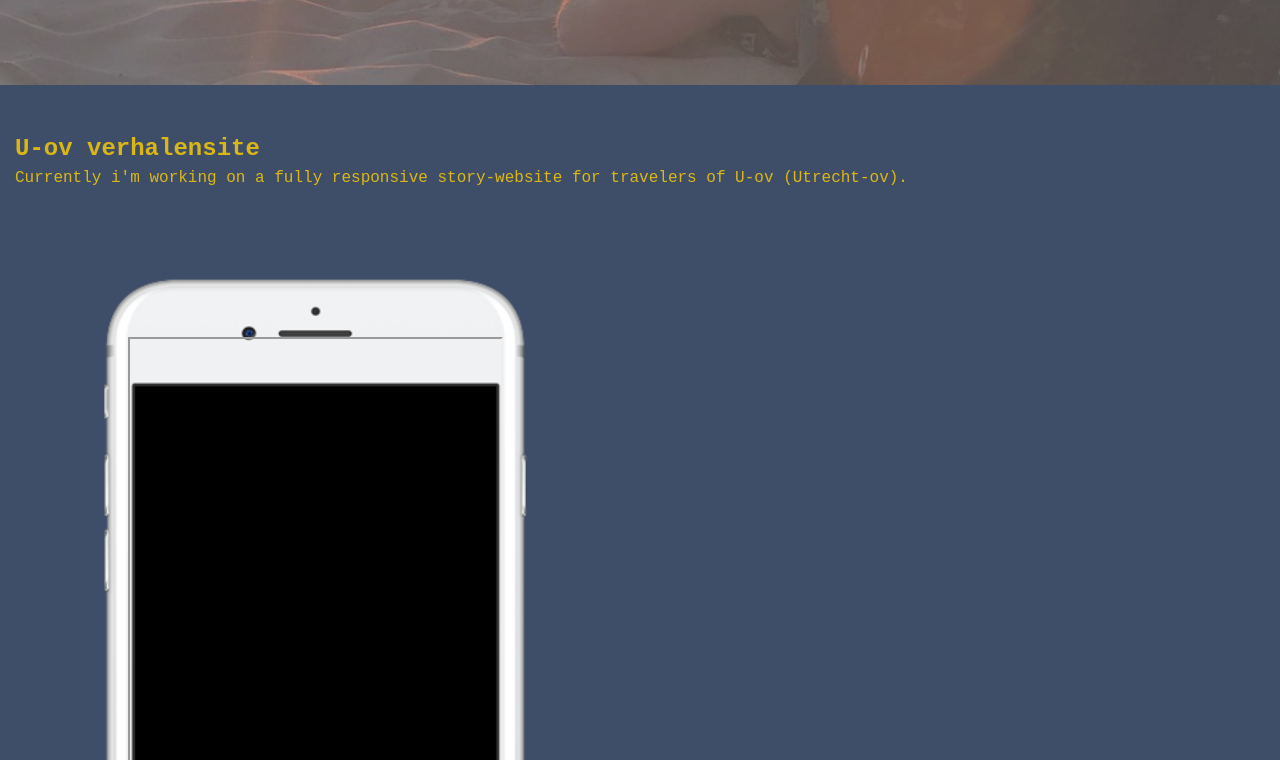
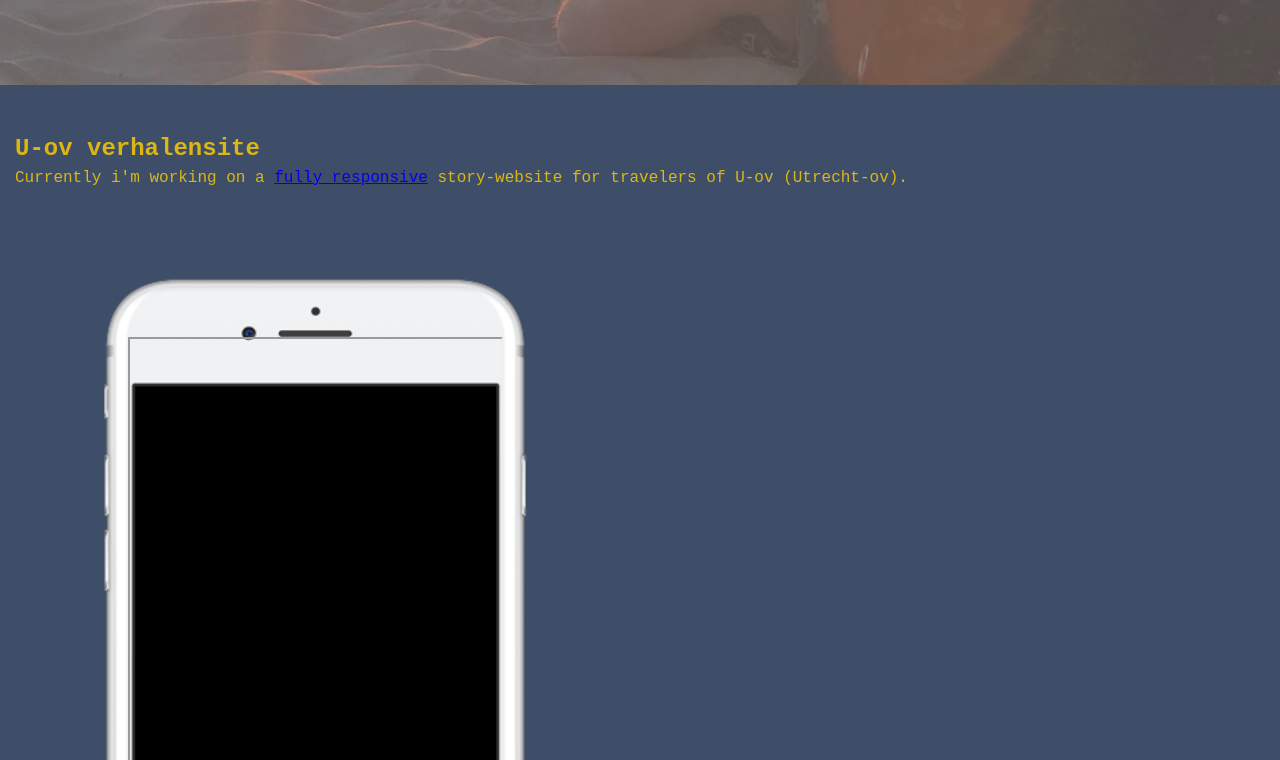
Before and after one commit to Mokerstier/PortfolioWvdH, a plain HTML site: page index.html in a window 1280 px wide. Shown: the part 4020-4780 px from the top of the page. Drawn offline with Linux system fonts and the light colour scheme.

Commit message:
Update index.html

```diff
--- a/index.html
+++ b/index.html
@@ -111,7 +111,7 @@
     </div>
     <section class="section section-dark">
     <h2>U-ov verhalensite</h2>
-    Currently i'm working on a fully responsive story-website for travelers of U-ov (Utrecht-ov).
+    Currently i'm working on a <a href="https://mokerstier.github.io/index.html" target="_blank">fully responsive</a> story-website for travelers of U-ov (Utrecht-ov).
     <div class="phone">
     <div>
     <iframe class="mobiel" width="375" height="667" src="https://mokerstier.github.io/index.html"></iframe>
```
